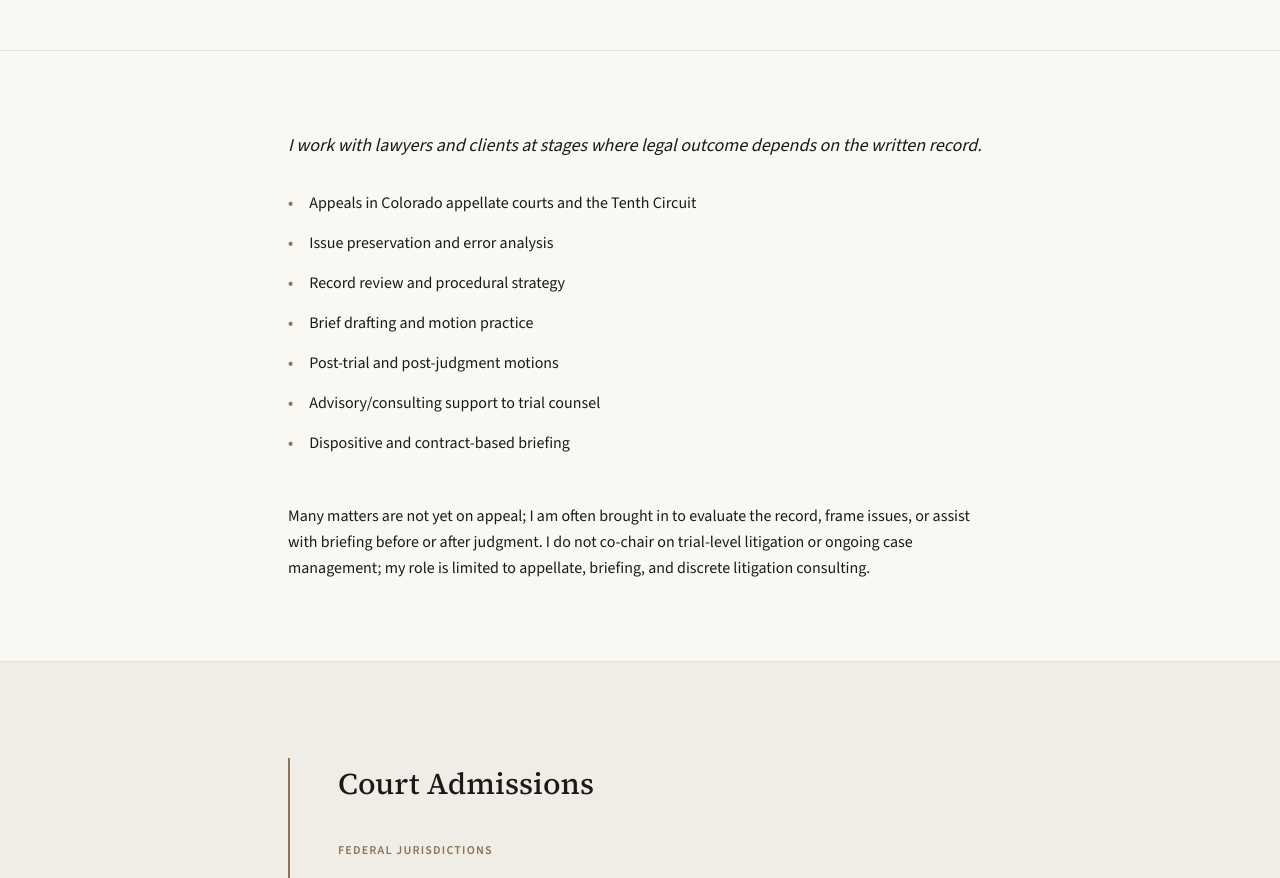
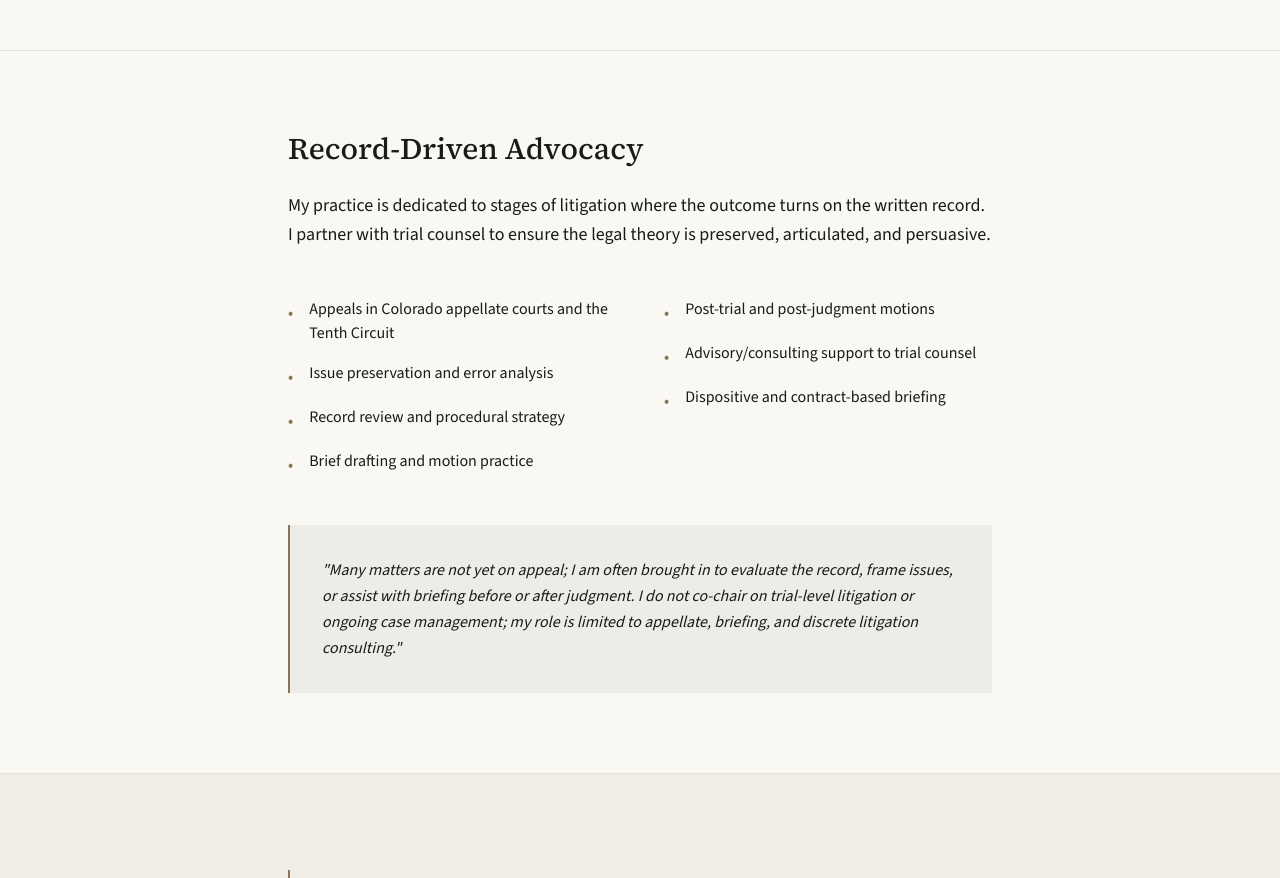
Before and after one commit to eastwoodops/attorney-profile, a Next.js app: page / in a window 1280 px wide. Shown: the part 620-1498 px from the top of the page. Built offline with nearby package versions, Linux system fonts and the light colour scheme.

Commit message:
feat: Implement email obfuscation and refine Section 2 copy

```diff
--- a/app/page.tsx
+++ b/app/page.tsx
@@ -1,10 +1,33 @@
 "use client";
 
-import { useState } from "react";
+import { useState, useEffect } from "react";
 import { Source_Serif_4, Source_Sans_3 } from "next/font/google";
 
 const serif = Source_Serif_4({ subsets: ["latin"], weight: ["400", "500"] });
 const sans = Source_Sans_3({ subsets: ["latin"], weight: ["400", "500", "600"] });
+
+// Email Obfuscation Component
+const ObfuscatedEmail = ({ className = "", label = "" }) => {
+  const [email, setEmail] = useState("");
+
+  useEffect(() => {
+    // Simple reconstruction to baffle basic scrapers
+    const user = "kimberly";
+    const domain = "aldermanlawfirm.com";
+    setEmail(`${user}@${domain}`);
+  }, []);
+
+  if (!email) return <span className={className}>Loading contact...</span>;
+
+  return (
+    <a
+      href={`mailto:${email}`}
+      className={className}
+    >
+      {label || email}
+    </a>
+  );
+};
 
 export default function Home() {
   const [isModalOpen, setIsModalOpen] = useState(false);
@@ -60,44 +83,55 @@ export default function Home() {
       {/* SECTION 2: WHAT I DO */}
       <section className="border-b border-ink/10">
         <div className="max-w-3xl mx-auto px-6 md:px-8 py-20">
-          <p className="text-lg mb-8 italic text-ink">
-            I work with lawyers and clients at stages where legal outcome depends on the written record.
+          <div className="mb-12">
+            <h2 className={`${serif.className} text-3xl font-medium mb-6 text-ink`}>
+              Record-Driven Advocacy
+            </h2>
+            <p className="text-lg leading-relaxed text-ink">
+              My practice is dedicated to stages of litigation where the outcome turns on the written record. I partner with trial counsel to ensure the legal theory is preserved, articulated, and persuasive.
             </p>
+          </div>
 
-          <ul className="space-y-4 mb-12 text-ink">
-            <li className="flex gap-4">
-              <span className="text-bronze font-semibold">•</span>
+          <div className="grid md:grid-cols-2 gap-x-12 gap-y-4 mb-12 text-ink">
+            <div className="space-y-4">
+              <div className="flex gap-4 items-start">
+                <span className="text-bronze font-semibold mt-1">•</span>
                 <span>Appeals in Colorado appellate courts and the Tenth Circuit</span>
-            </li>
-            <li className="flex gap-4">
-              <span className="text-bronze font-semibold">•</span>
+              </div>
+              <div className="flex gap-4 items-start">
+                <span className="text-bronze font-semibold mt-1">•</span>
                 <span>Issue preservation and error analysis</span>
-            </li>
-            <li className="flex gap-4">
-              <span className="text-bronze font-semibold">•</span>
+              </div>
+              <div className="flex gap-4 items-start">
+                <span className="text-bronze font-semibold mt-1">•</span>
                 <span>Record review and procedural strategy</span>
-            </li>
-            <li className="flex gap-4">
-              <span className="text-bronze font-semibold">•</span>
+              </div>
+              <div className="flex gap-4 items-start">
+                <span className="text-bronze font-semibold mt-1">•</span>
                 <span>Brief drafting and motion practice</span>
-            </li>
-            <li className="flex gap-4">
-              <span className="text-bronze font-semibold">•</span>
+              </div>
+            </div>
+            <div className="space-y-4">
+              <div className="flex gap-4 items-start">
+                <span className="text-bronze font-semibold mt-1">•</span>
                 <span>Post-trial and post-judgment motions</span>
-            </li>
-            <li className="flex gap-4">
-              <span className="text-bronze font-semibold">•</span>
+              </div>
+              <div className="flex gap-4 items-start">
+                <span className="text-bronze font-semibold mt-1">•</span>
                 <span>Advisory/consulting support to trial counsel</span>
-            </li>
-            <li className="flex gap-4">
-              <span className="text-bronze font-semibold">•</span>
+              </div>
+              <div className="flex gap-4 items-start">
+                <span className="text-bronze font-semibold mt-1">•</span>
                 <span>Dispositive and contract-based briefing</span>
-            </li>
-          </ul>
+              </div>
+            </div>
+          </div>
 
-          <p className="text-ink leading-relaxed">
-            Many matters are not yet on appeal; I am often brought in to evaluate the record, frame issues, or assist with briefing before or after judgment. I do not co-chair on trial-level litigation or ongoing case management; my role is limited to appellate, briefing, and discrete litigation consulting.
+          <div className="bg-ink/5 p-8 border-l-2 border-bronze">
+            <p className="text-ink leading-relaxed italic">
+              "Many matters are not yet on appeal; I am often brought in to evaluate the record, frame issues, or assist with briefing before or after judgment. I do not co-chair on trial-level litigation or ongoing case management; my role is limited to appellate, briefing, and discrete litigation consulting."
             </p>
+          </div>
         </div>
       </section>
 
@@ -230,12 +264,9 @@ export default function Home() {
             {/* Email */}
             <div>
               <p className="text-sm uppercase tracking-widest text-bronze mb-3 font-semibold">Email</p>
-              <a
-                href="mailto:kimberly@aldermanlawfirm.com"
+              <ObfuscatedEmail
                 className="text-lg text-ink hover:text-bronze transition-colors break-all"
-              >
-                kimberly@aldermanlawfirm.com
-              </a>
+              />
             </div>
 
             {/* Consult Button Trigger */}
@@ -266,12 +297,7 @@ export default function Home() {
 
           <div className="space-y-3 text-xs mb-8">
             <p>
-              <a
-                href="mailto:kimberly@aldermanlawfirm.com"
-                className="hover:text-ink transition-colors"
-              >
-                kimberly@aldermanlawfirm.com
-              </a>
+              <ObfuscatedEmail className="hover:text-ink transition-colors" />
             </p>
             <p>
               <a
```
Lines whose indentation alone changed are shown as unchanged.
